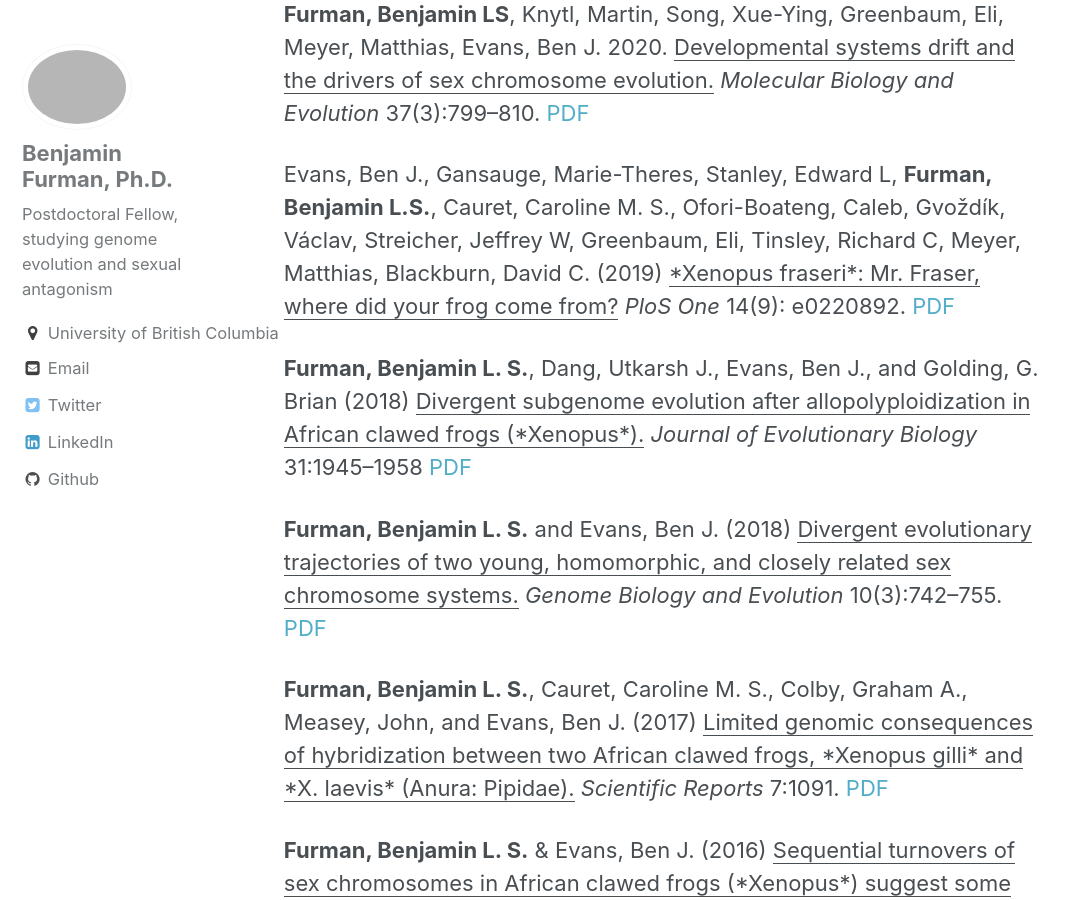
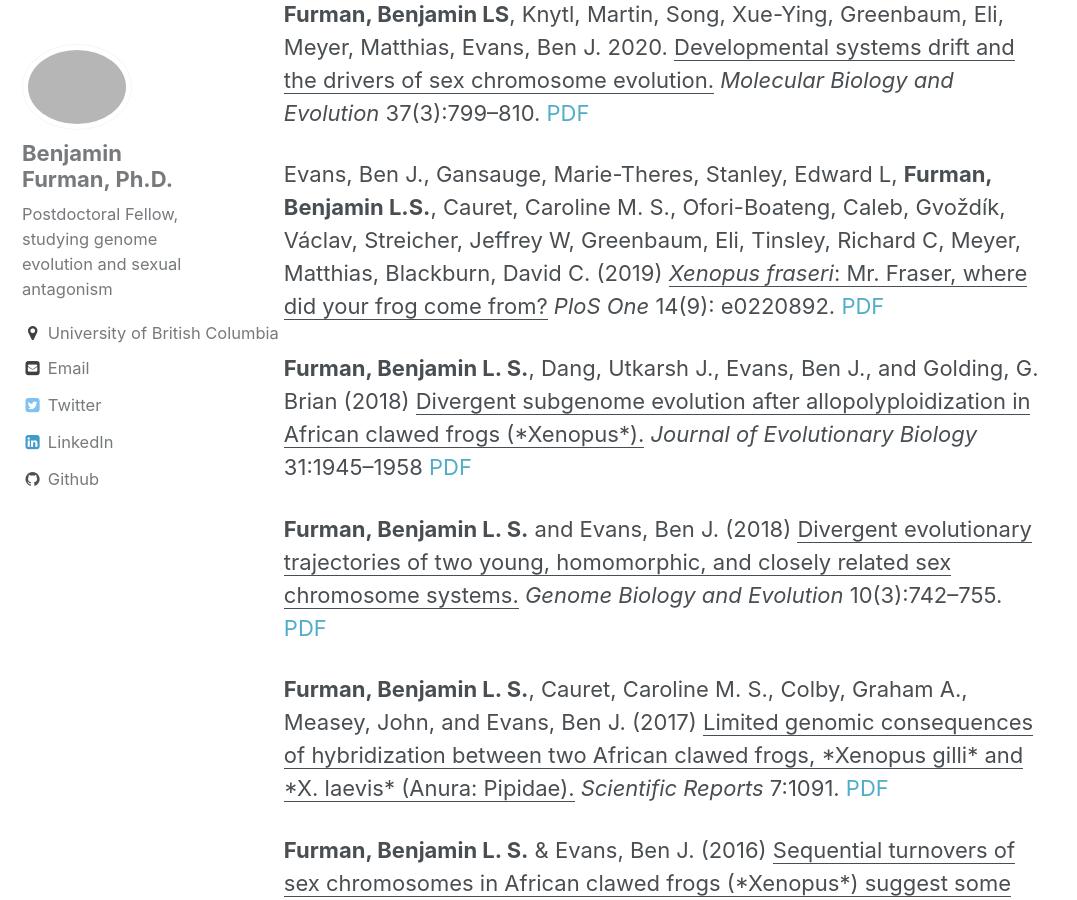
Before and after one commit to benjaminfurman/benjaminfurman.github.io, a Jekyll site: the page built from _pages/publications.md, in a window 1280 px wide and 900 px high, scrolled down 585 px. Shown: the whole window, without its empty margins (0-1077 px from the left). Built offline with Jekyll 4.4.1, drawn with Linux system fonts in a browser that asks for light colours.

Commit message:
new pub list org

```diff
--- a/_pages/publications.md
+++ b/_pages/publications.md
@@ -10,7 +10,7 @@ layout: single
 
 Cauret, Caroline MS, Gansauge, Marie-Theres, Tupper, Andrew S, **Furman, Benjamin LS**, Knytl, Martin, Song, Xue-Ying, Greenbaum, Eli, Meyer, Matthias, Evans, Ben J. 2020. <u>Developmental systems drift and the drivers of sex chromosome evolution.</u> *Molecular Biology and Evolution* 37(3):799--810. [PDF](/assets/papers/Cauret_etal_MBE_2020.pdf)
 
-Evans, Ben J., Gansauge, Marie-Theres, Stanley, Edward L, **Furman, Benjamin L.S.**, Cauret, Caroline M. S., Ofori-Boateng, Caleb, Gvoždík, Václav, Streicher, Jeffrey W, Greenbaum, Eli, Tinsley, Richard C, Meyer, Matthias, Blackburn, David C. (2019) <u>*Xenopus fraseri*: Mr. Fraser, where did your frog come from?</u> *PloS One* 14(9): e0220892. [PDF](/assets/papers/2019_PLoSOne_Fraseri_Evans_etal.pdf)
+Evans, Ben J., Gansauge, Marie-Theres, Stanley, Edward L, **Furman, Benjamin L.S.**, Cauret, Caroline M. S., Ofori-Boateng, Caleb, Gvoždík, Václav, Streicher, Jeffrey W, Greenbaum, Eli, Tinsley, Richard C, Meyer, Matthias, Blackburn, David C. (2019) <u><i>Xenopus fraseri</i>: Mr. Fraser, where did your frog come from?</u> *PloS One* 14(9): e0220892. [PDF](/assets/papers/2019_PLoSOne_Fraseri_Evans_etal.pdf)
 
 **Furman, Benjamin L. S.**, Dang, Utkarsh J., Evans, Ben J., and Golding, G. Brian (2018) <u>Divergent subgenome evolution after allopolyploidization in African clawed frogs (*Xenopus*).</u> *Journal of Evolutionary Biology* 31:1945--1958 [PDF](/assets/papers/2018_JEB_DuplicateGene_Evol.pdf)
 
```
